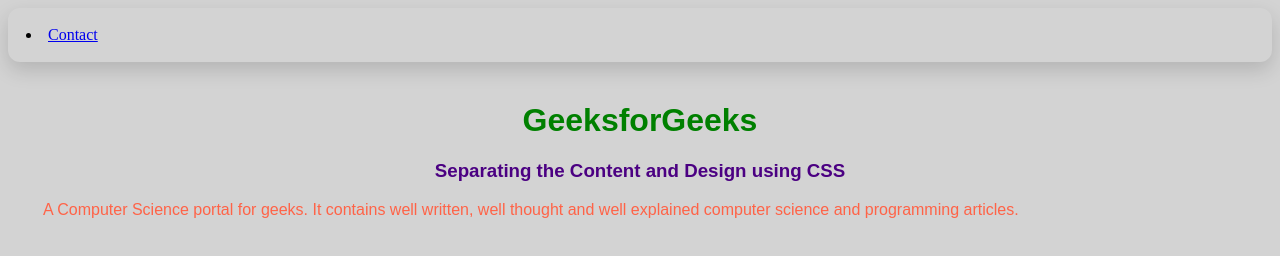
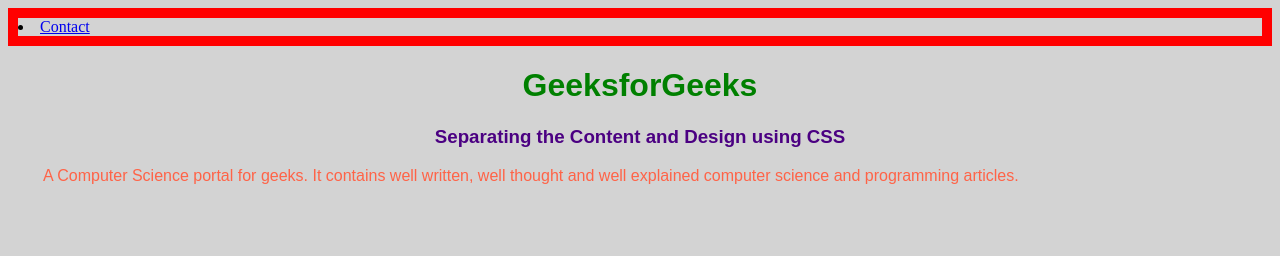
Before and after one commit to Fergusmh/FergusPortfolio.github.io, a plain HTML site: page index.html in a window 1280 px wide. Drawn offline with Linux system fonts and the light colour scheme.

Commit message:
nav tester 2

```diff
--- a/styles/style.css
+++ b/styles/style.css
@@ -57,9 +57,5 @@ h3 {
 */
 
 nav {
-    background: var(--dark);
-    padding: 18px;
-    border-radius: 12px;
-    margin-bottom: 40px;
-    box-shadow: 0 8px 20px rgba(0, 0, 0, 0.15);
+    border: 10px solid red;
 }
```
